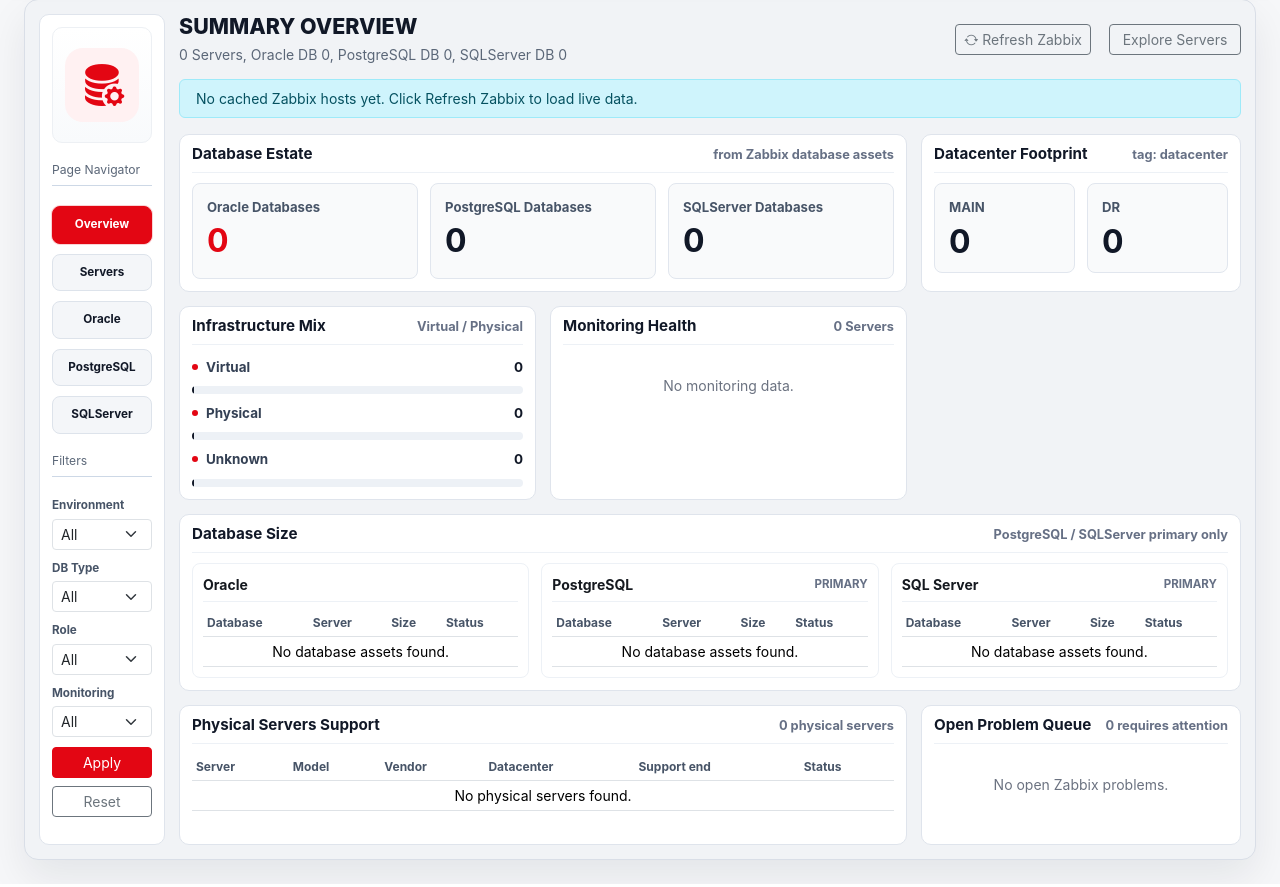
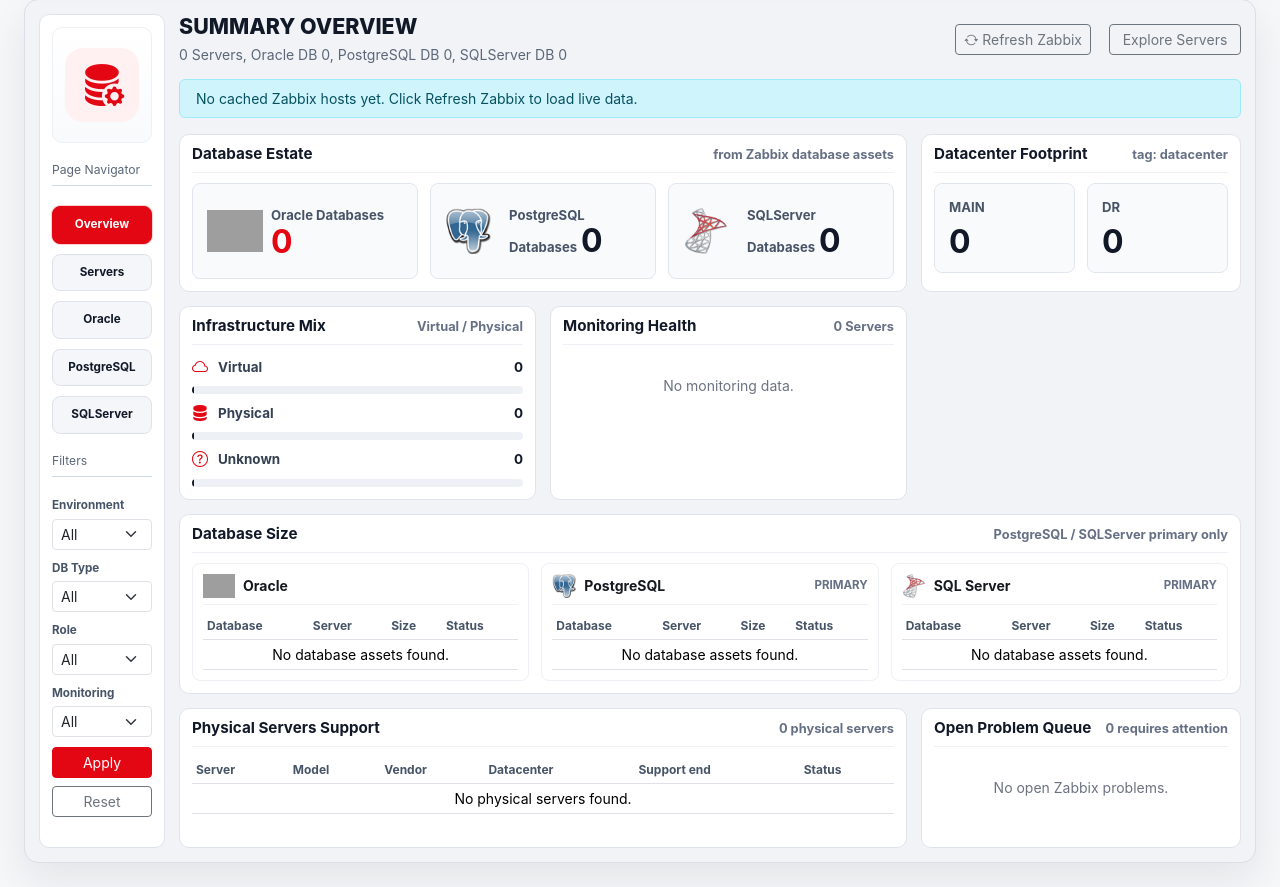
Before and after one commit to adiaadi/dba-inventory, a FastAPI app: page / in a window 1280 px wide. Shown: the part 104-991 px from the top of the page. Run offline with FastAPI, Linux system fonts and the light colour scheme; grey boxes are pictures that could not be loaded.

Commit message:
Add resource logos to summary dashboard

```diff
--- a/app/static/css/styles.css
+++ b/app/static/css/styles.css
@@ -644,6 +644,18 @@ body {
   padding: 14px;
 }
 
+.executive-card-logo {
+  align-items: center;
+  grid-template-columns: 64px minmax(0, 1fr);
+}
+
+.executive-card-logo img {
+  display: block;
+  max-height: 46px;
+  max-width: 56px;
+  object-fit: contain;
+}
+
 .executive-card span,
 .executive-split span {
   color: #475467;
@@ -700,11 +712,32 @@ body {
   padding-bottom: 6px;
 }
 
+.db-size-title strong {
+  align-items: center;
+  display: inline-flex;
+  gap: 8px;
+  min-width: 0;
+}
+
+.db-inline-logo {
+  display: inline-block;
+  height: 24px;
+  max-width: 42px;
+  object-fit: contain;
+}
+
 .db-size-title span {
   color: #667085;
   font-size: 0.72rem;
   font-weight: 750;
   text-transform: uppercase;
+}
+
+.platform-icon {
+  color: var(--brand);
+  font-size: 1rem;
+  line-height: 1;
+  width: 18px;
 }
 
 .support-date-form {
--- a/app/templates/dashboard.html
+++ b/app/templates/dashboard.html
@@ -137,6 +137,12 @@
     {% endif %}
 
     {% if current_view == "overview" %}
+      {% set db_logo_map = {
+        "Oracle": "/static/img/oracle.png",
+        "PostgreSQL": "/static/img/postgresql.png",
+        "SQL Server": "/static/img/sqlserver.png",
+        "SQLServer": "/static/img/sqlserver.png"
+      } %}
       <div class="executive-grid">
         <section class="overview-panel executive-panel executive-panel-span-2">
           <div class="overview-section-heading">
@@ -144,17 +150,26 @@
             <span>from Zabbix database assets</span>
           </div>
           <div class="executive-card-grid">
-            <div class="executive-card">
+            <div class="executive-card executive-card-logo">
+              <img src="/static/img/oracle.png" alt="Oracle">
+              <div>
                 <span>Oracle Databases</span>
                 <strong>{{ db_family_counts.Oracle }}</strong>
               </div>
-            <div class="executive-card">
+            </div>
+            <div class="executive-card executive-card-logo">
+              <img src="/static/img/postgresql.png" alt="PostgreSQL">
+              <div>
                 <span>PostgreSQL Databases</span>
                 <strong>{{ db_family_counts.PostgreSQL }}</strong>
               </div>
-            <div class="executive-card">
+            </div>
+            <div class="executive-card executive-card-logo">
+              <img src="/static/img/sqlserver.png" alt="SQL Server">
+              <div>
                 <span>SQLServer Databases</span>
                 <strong>{{ db_family_counts.SQLServer }}</strong>
+              </div>
             </div>
           </div>
         </section>
@@ -184,7 +199,16 @@
           <div class="health-list">
             {% for row in platform_summary %}
               <div class="health-row">
-                <span><i class="legend-dot"></i>{{ row.label }}</span>
+                <span>
+                  {% if row.label == "Virtual" %}
+                    <i class="bi bi-cloud platform-icon"></i>
+                  {% elif row.label == "Physical" %}
+                    <i class="bi bi-server platform-icon"></i>
+                  {% else %}
+                    <i class="bi bi-question-circle platform-icon"></i>
+                  {% endif %}
+                  {{ row.label }}
+                </span>
                 <strong>{{ row.count }}</strong>
               </div>
               <div class="health-track health-track-dark"><span style="width: {{ row.percent }}%"></span></div>
@@ -219,7 +243,10 @@
             {% for section in database_size_sections %}
               <div class="db-size-card">
                 <div class="db-size-title">
-                  <strong>{{ section.label }}</strong>
+                  <strong>
+                    <img class="db-inline-logo" src="{{ db_logo_map.get(section.label, '/static/img/sqlserver.png') }}" alt="{{ section.label }}">
+                    {{ section.label }}
+                  </strong>
                   {% if section.primary_only %}<span>primary</span>{% endif %}
                 </div>
                 <div class="table-responsive">
```
Lines whose indentation alone changed are shown as unchanged.
